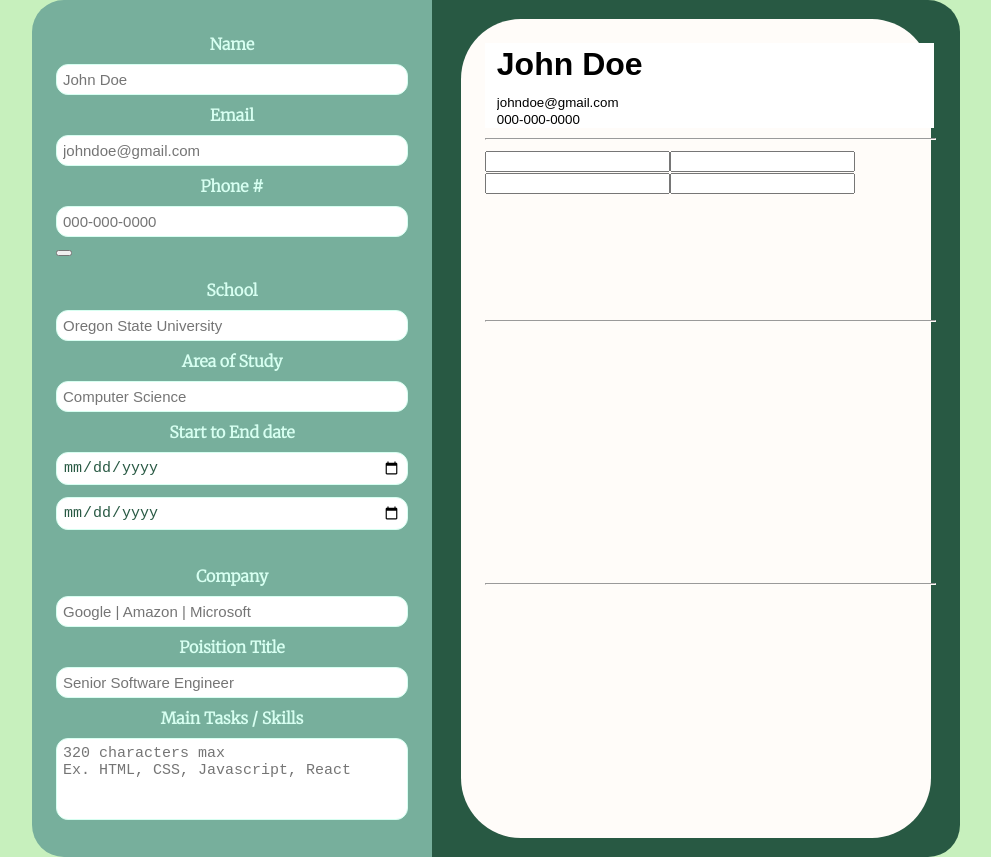
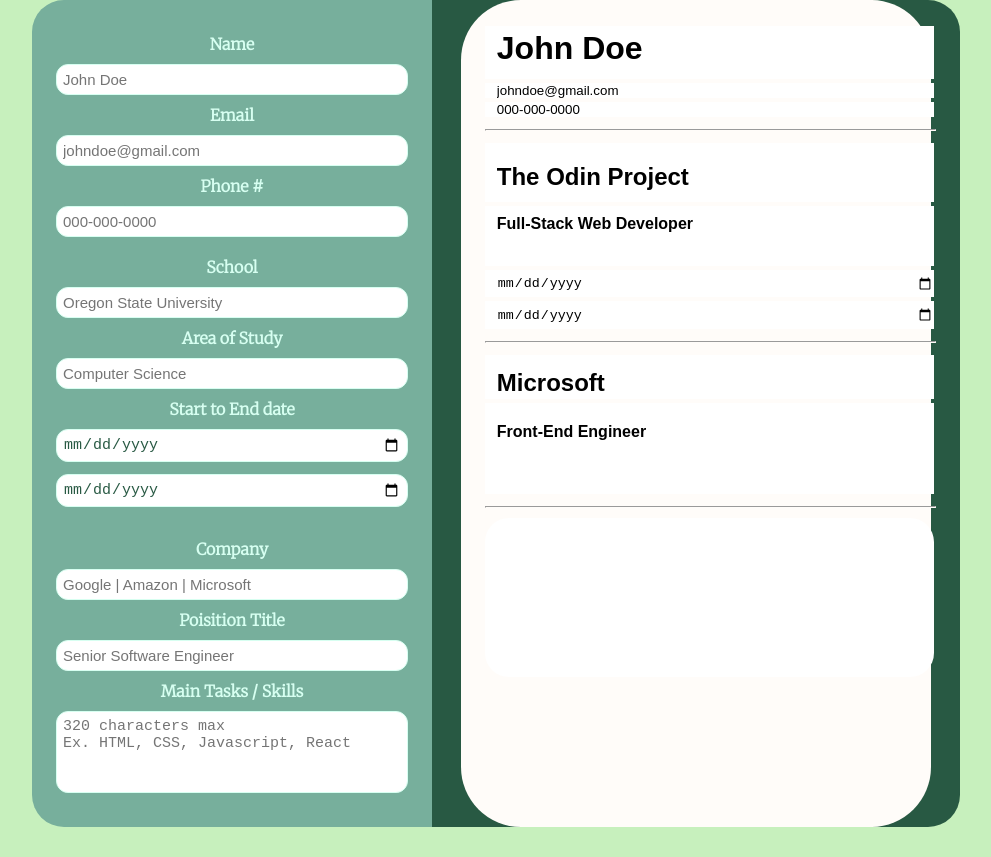
Before and after one commit to LuvKatie/cv-application, a React (Create React App) app: page / in a window 1280 px wide. Shown: the whole page, without its empty margins (144-1135 px from the left). After the commit the page ends 827 px from the top, so only its background shows below. Built offline with nearby package versions, Linux system fonts and the light colour scheme.

Commit message:
Finish styling CV Application example template

```diff
--- a/src/components/CVApp.js
+++ b/src/components/CVApp.js
@@ -16,20 +16,21 @@ export class CVApp extends React.Component {
 
                 <hr></hr>
                 <form id="cv-education">
-                    <input></input>
-                    <input></input>
-                    <input></input>
-                    <input></input>
+                    <input type="text" value="The Odin Project" id="cv-school"></input>
+                    <input type="text" value="Full-Stack Web Developer" id="cv-study"></input>
+                    <input type="date" id="cv-start-date"></input>
+                    <input type="date" id="cv-end-date"></input>
                 </form>
 
                 <hr></hr>
-                <form id="cv-company">
-
+                <form id="cv-practical">
+                    <input type="text" id="cv-company" value="Microsoft"></input>
+                    <input type="text" id="cv-position" value="Front-End Engineer"></input>
                 </form>
 
                 <hr></hr>
                 <form id="cv-skills">
-
+                    <textarea id="cv-experience" rows={9} maxLength={320}></textarea>
                 </form>
             </div>
         )
--- a/src/components/General.js
+++ b/src/components/General.js
@@ -3,12 +3,6 @@ import React from "react";
 export class General extends React.Component {
     constructor(props) {
         super(props);
-
-        this.readProps = this.readProps.bind(this)
-    }
-
-    readProps() {
-        console.log(this.props)
     }
 
     render() {
@@ -24,8 +18,6 @@ export class General extends React.Component {
                     <label htmlFor="phoneInput">Phone #</label>
                     <input type="tel" id="phoneInput" placeholder="000-000-0000"></input>
                 </form>
-
-                <button onClick={this.readProps}></button>
             </div>
 
         )
--- a/src/styles/CVApp.css
+++ b/src/styles/CVApp.css
@@ -12,28 +12,32 @@
 
 .cv-container {
     display: grid;
-    grid-template: 1fr 0.1fr 2fr 0.1fr 3fr 3fr / 1fr;
-    max-height: 90%;
+    grid-template: 1fr 0.1fr 2fr 0.1fr 1.5fr 0.1fr 3fr / 1fr;
+    min-height: 90%;
     width: min(80%, 700px);
     border-radius: 60px;
     padding: 24px;
     background-color: var(--powder);
 }
 
+.cv-container input {
+    border: none;
+    padding-top: 0px;
+    padding-bottom: 0px;
+    padding-left: 12px;
+    margin: 2px 0px;
+    /* outline: 1px dashed black; */
+}
+
+.cv-container input:focus {
+    outline: 1px dashed black;
+    background-color: lightpink;
+}
+
+/* General Info */
 #cv-general {
     display: grid;
     grid-template: 3fr 1fr 1fr / 1fr;
-}
-
-input#cv-name,
-input#cv-email,
-input#cv-phone {
-    border: none;
-}
-
-input#cv-email,
-input#cv-phone {
-    padding-left: 12px;
 }
 
 input#cv-name {
@@ -52,6 +56,60 @@ input#cv-phone {
     grid-row: 3 / 4;
 }
 
+/* Education Info */
+
+#cv-education {
+    display: grid;
+    grid-template: 2fr 2fr 1fr 1fr / 1fr;
+}
+
+input#cv-school {
+    padding-top: 8px;
+    font-size: 24px;
+    font-weight: 600;
+}
+
+input#cv-study {
+    font-size: 16px;
+    padding-bottom: 24px;
+    font-weight: 600;
+}
+
+/* Practical Experience Info */
+#cv-practical {
+    display: grid;
+    grid-template: 0.5fr 1fr / 1fr;
+}
+
+#cv-company,
+#cv-position {
+    font-weight: 600;
+}
+
+#cv-company {
+    font-size: 24px;
+    padding-top: 12px;
+}
+
+#cv-position {
+    font-size: 16px;
+    padding-bottom: 32px;
+}
+/* Skills Info */
+
+#cv-experience {
+    border: none;
+    outline: none;
+    width: 100%;
+    padding: 12px;
+
+    box-sizing: border-box;
+    border-radius: 24px;
+
+    resize: none;
+    overflow: hidden;
+}
+
 hr {
     width: 100%;
     height: 0%;
--- a/src/styles/Forms.css
+++ b/src/styles/Forms.css
@@ -17,11 +17,12 @@
 
 .cv-forms input,
 .cv-forms textarea {
+    box-sizing: border-box;
     border-radius: 12px;
     border: 1px solid var(--mint);
     padding: 6px;
     font-size: 15px;
-    color: var(--castleton)
+    color: var(--castleton);
 }
 
 .cv-forms textarea {
@@ -40,9 +41,3 @@
     text-align: center;
     margin: 10px 0px;
 }
-
-/* .general-info,
-.education-info,
-.practical-info {
-
-} */
```
